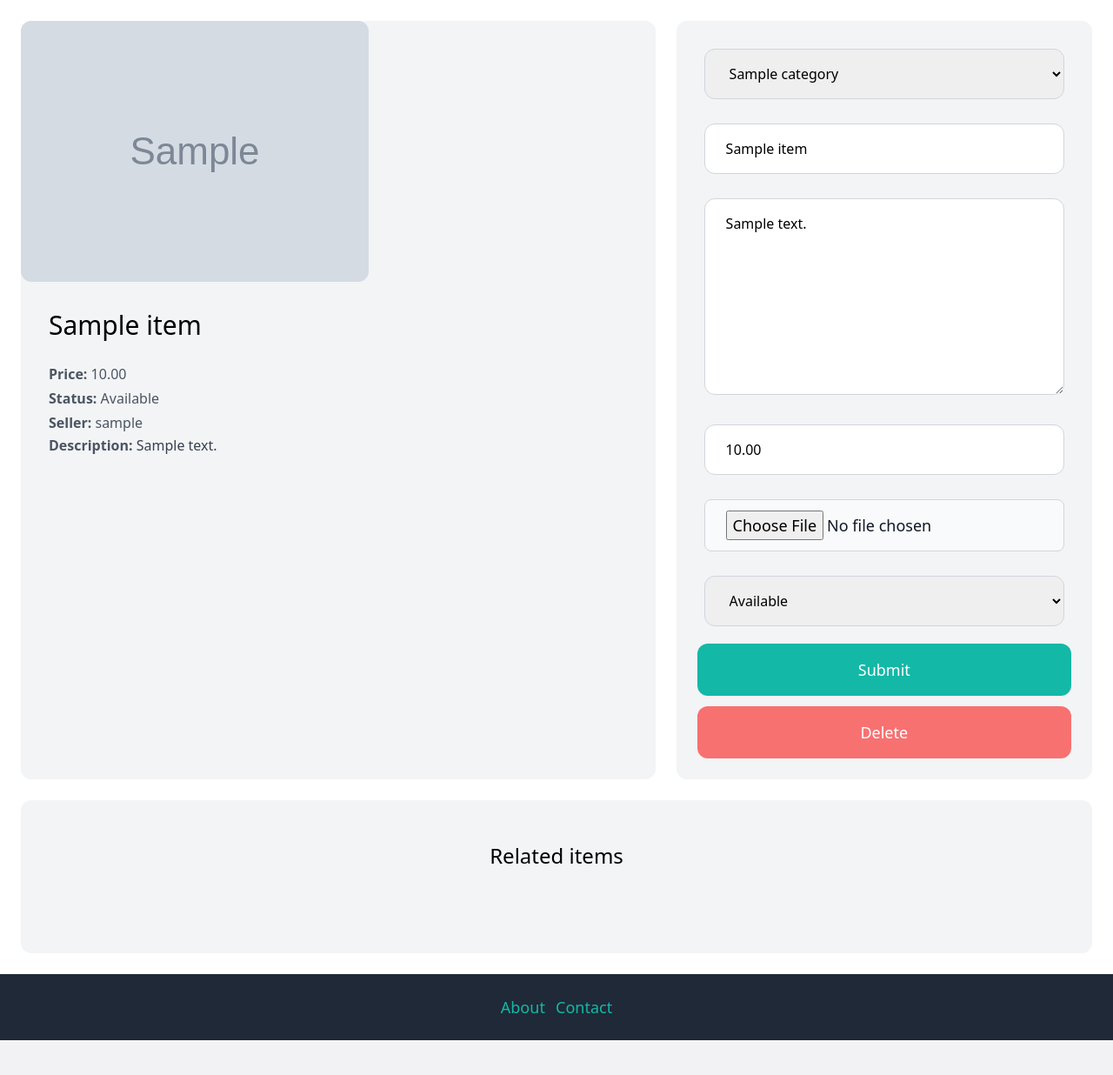
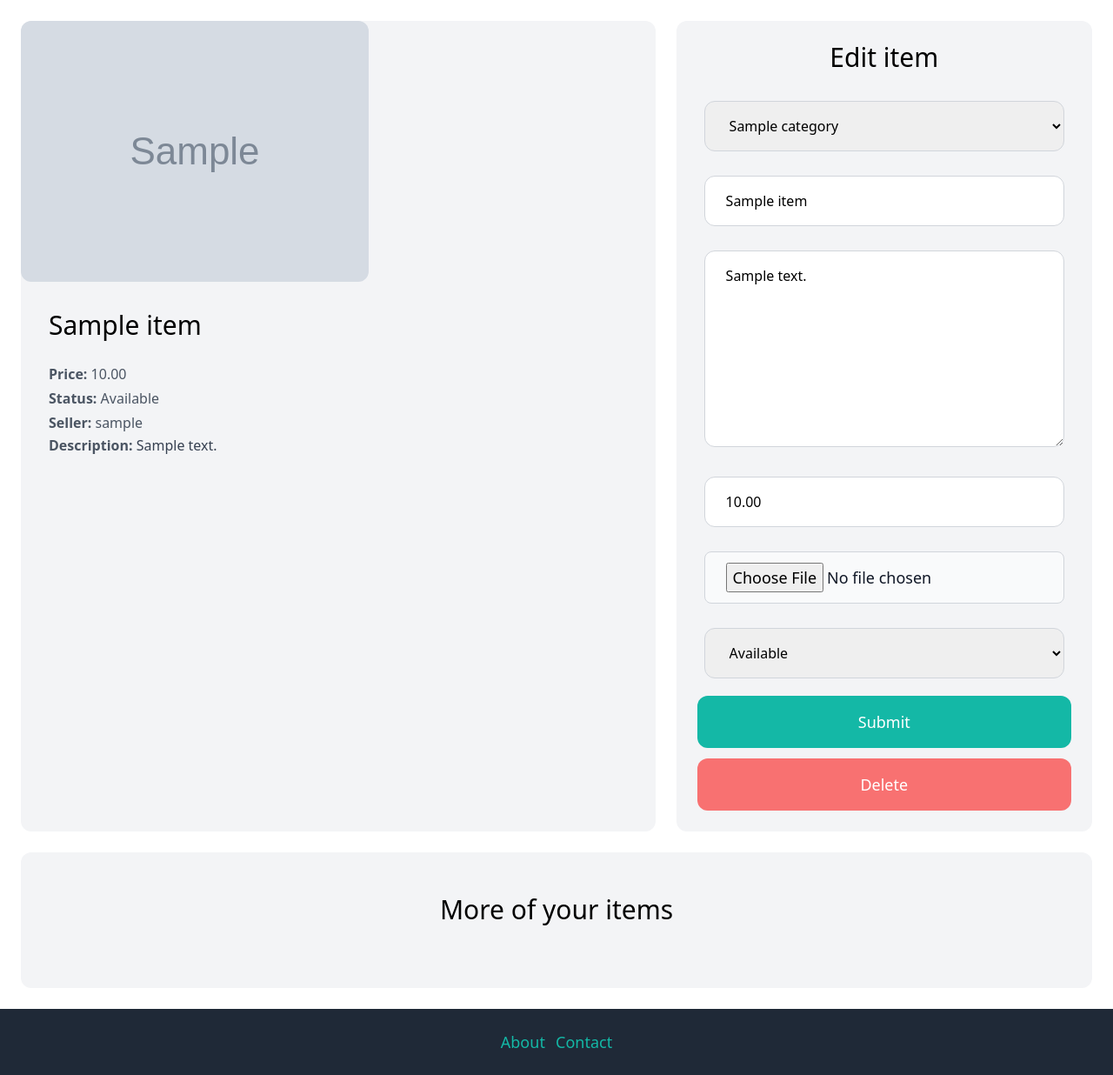
Before and after one commit to doteins/djangommerce, a Django app: page /item/1/ in a window 1280 px wide. Shown: the part 73-1309 px from the top of the page at 87% size. Before the commit the page ends 1269 px from the top, so only its background shows below. Run offline with Django 4.2, Linux system fonts and the light colour scheme; a user stored in the database is signed in; tables that the repository leaves empty hold one stand-in row (values such as "Sample post"); grey boxes marked "Sample" are stand-in pictures; some libraries are stand-ins or nearby versions.

Commit message:
Add view of user items when editing one of them

```diff
--- a/product/templates/detail.html
+++ b/product/templates/detail.html
@@ -43,7 +43,8 @@
   <div class="col-span-2 p-6 bg-gray-100 rounded-xl">
 
     {% if request.user == item.created_by %}
-    <form id="form" method="POST" action=".">
+    <h1 class="mb-6 text-3xl text-center">{{ title }}</h1>
+    <form id="form" method="POST" action="." enctype="multipart/form-data">
       {% csrf_token %}
 
       <!-- Display form fields -->
@@ -88,12 +89,37 @@
 
 <!-- Related items box  -->
 <section class="mt-6 px-6 py-12 bg-gray-100 rounded-xl">
+  {% if request.user == item.created_by %}
+  <h1 class="mb-6 text-3xl text-center">More of your items</h1>
+  <div class="grid grid-cols-3 gap-3">
+    {% for item in user_items %}
+    <div>
+      <a href="{% url 'item:detail' item.id %}">
+        <div>
+          {% if item.image %}
+          <img src="{{ item.image.url }}" alt="{{ item.name }}" class="rounded-t-xl object-cover h-48 w-96"
+            loading="lazy">
+          {% else %}
+          <img src="https://unsplash.it/g/48/96" alt="No image" class="rounded-t-xl object-cover h-48 w-96"
+            loading="lazy">
+          {% endif %}
+        </div>
+        <div class="p-6 bg-white rounded-b-xl">
+          <h2 class="text-2xl">{{ item.name }}</h2>
+          <p class="text-gray-500">Price: {{ item.price }}</p>
+        </div>
+      </a>
+    </div>
+    {% endfor %}
+  </div>
+
+  {% else %}
   <h2 class="mb-12 text-2xl text-center">Related items</h2>
 
   <div class="grid grid-cols-3 gap-3">
     {% for item in related_items %}
     <div>
-      <!-- <a href="{% url 'item:detail' item.id %}"> -->
+      <a href="{% url 'item:detail' item.id %}">
         <div>
           {% if item.image %}
           <img src="{{ item.image.url }}" alt="{{ item.image }}" class="rounded-t-xl" loading="lazy">
@@ -109,5 +135,6 @@
     </div>
     {% endfor %}
   </div>
+  {% endif %}
 </section>
 {% endblock %}
```
Lines whose indentation alone changed are shown as unchanged.
